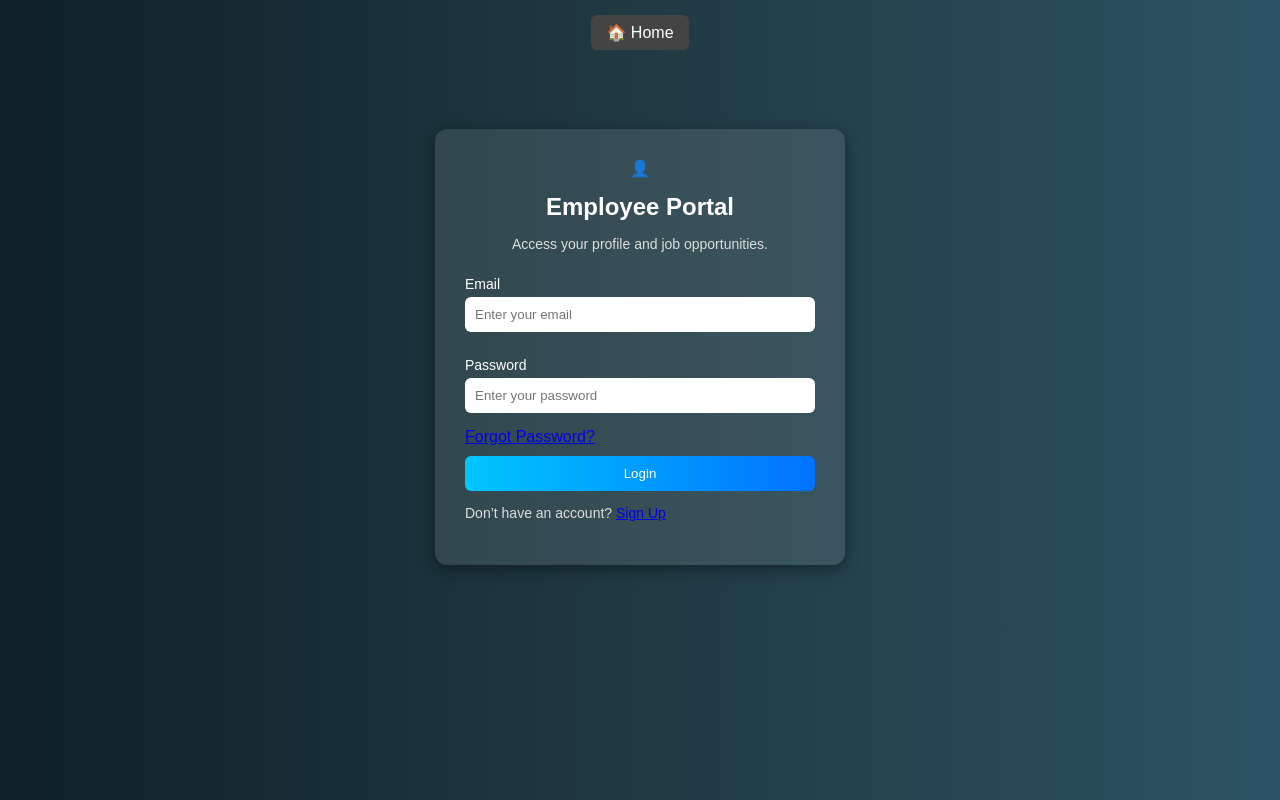
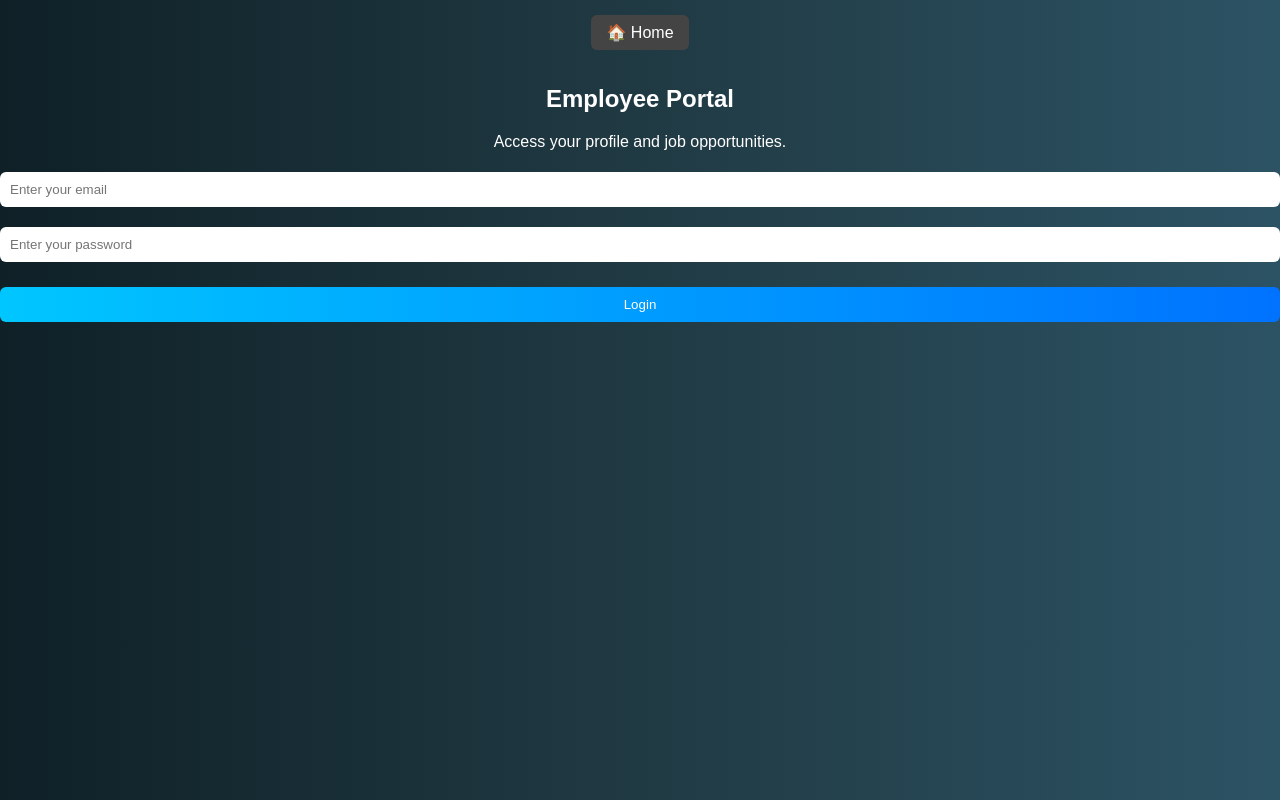
Before and after one commit to venky-MVR/global-language-jobs, a plain HTML site: page employee-login.html in a window 1280 px wide. Drawn offline with Linux system fonts and the light colour scheme.

Commit message:
Update and rename employee.html to employee-login.html

```diff
--- a/employee.html
+++ b/employee-login.html
@@ -7,25 +7,20 @@
   <link rel="stylesheet" href="style.css">
 </head>
 <body>
-  <a href="index.html" class="home-btn">🏠 Home</a>
-
-  <div class="card">
-    <div class="icon">👤</div>
+  <div class="form-container">
+    <a href="index.html" class="home-btn">🏠 Home</a>
     <h2>Employee Portal</h2>
     <p>Access your profile and job opportunities.</p>
 
-    <form>
-      <label>Email</label>
-      <input type="email" placeholder="Enter your email" required>
-
-      <label>Password</label>
-      <input type="password" placeholder="Enter your password" required>
-
-      <a href="#">Forgot Password?</a>
+    <form onsubmit="return loginEmployee()">
+      <input type="email" id="employeeEmail" placeholder="Enter your email" required>
+      <input type="password" id="employeePassword" placeholder="Enter your password" required>
       <button type="submit">Login</button>
-      <p>Don’t have an account? <a href="#">Sign Up</a></p>
     </form>
   </div>
+  <script src="employee-login.js"></script>
+</body>
+</html>
 
   <script src="script.js"></script>
 </body>
```
